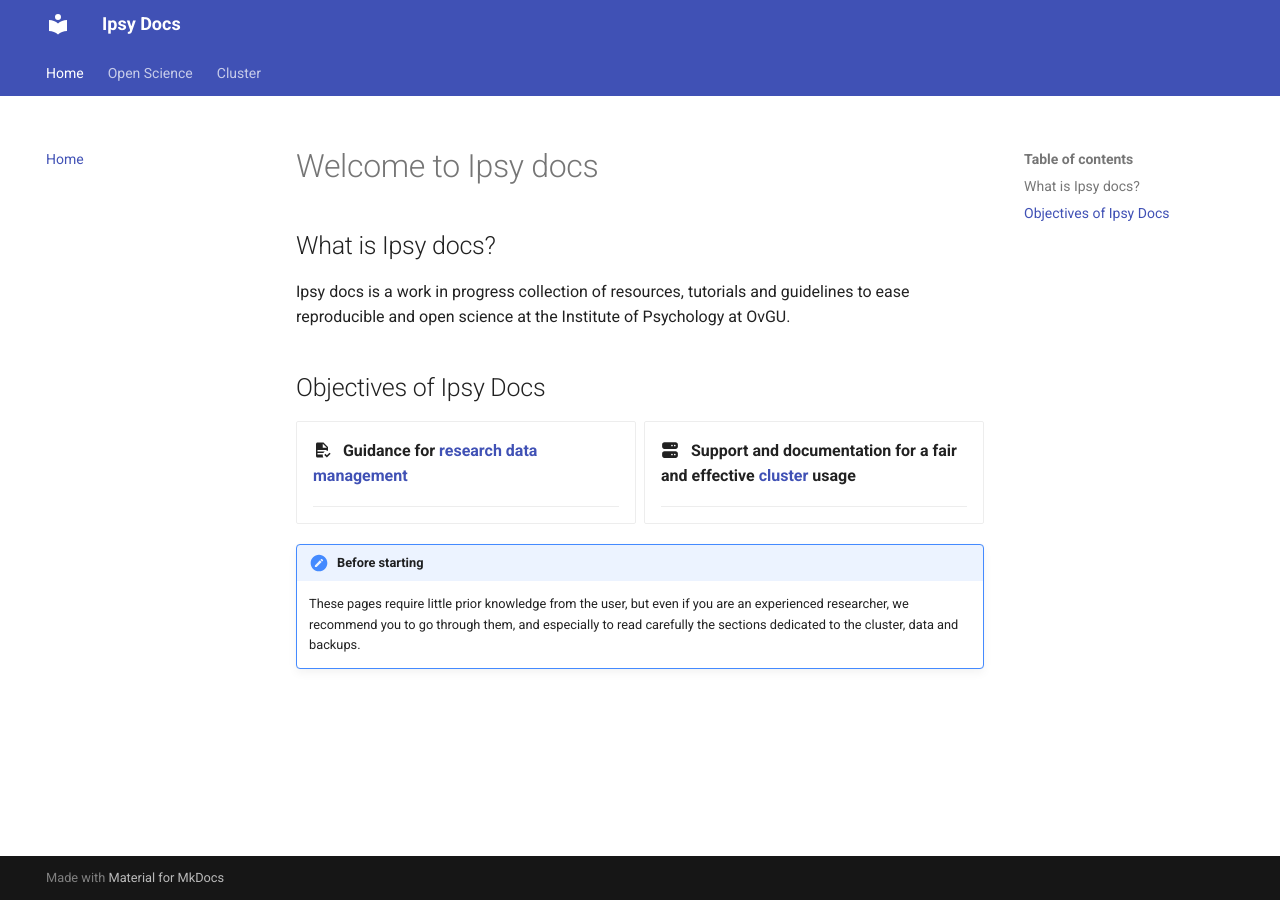
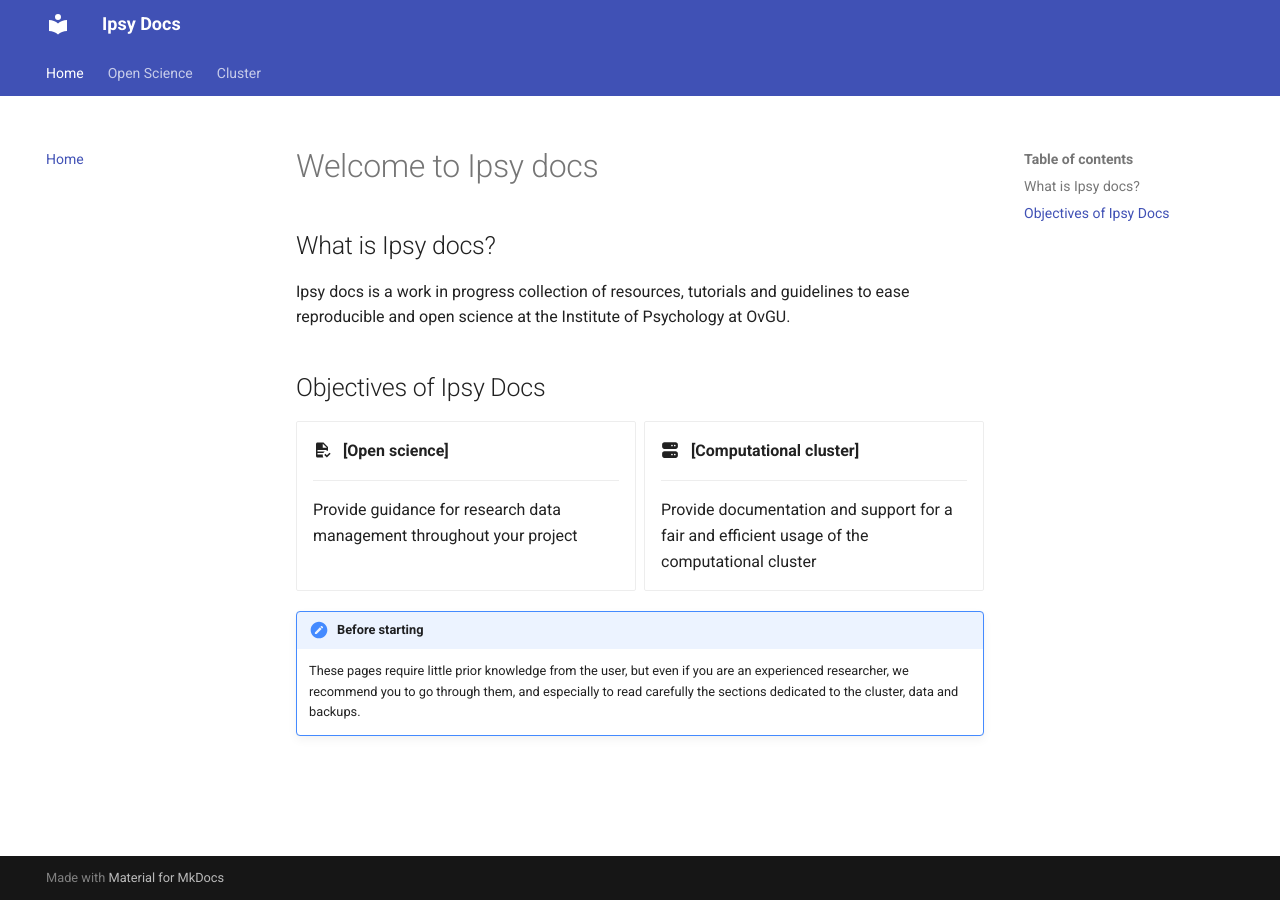
Before and after one commit to pvavra/temp-ipsy, an MkDocs documentation site: the page built from docs/index.md, in a window 1280 px wide. Built offline with MkDocs 1.6.1 and Material for MkDocs 9.7.7, drawn with Linux system fonts in a browser that asks for light colours.

Commit message:
Fix objectives content

```diff
--- a/docs/index.md
+++ b/docs/index.md
@@ -8,13 +8,16 @@ Ipsy docs is a work in progress collection of resources, tutorials and guideline
 
 <div class="grid cards" markdown>
 
--   :material-file-document-check:  &nbsp; __Guidance for [research data management]__
+-   :material-file-document-check:  &nbsp; __[Open science]__
+
+    ---
+    Provide guidance for research data management throughout your project
+
+-   :fontawesome-solid-server:  &nbsp; __[Computational cluster]__
 
     ---
 
--   :fontawesome-solid-server:  &nbsp; __Support and documentation for a fair and effective [cluster] usage__
-
-    ---
+    Provide documentation and support for a fair and efficient usage of the computational cluster
 
 </div>
 
```
